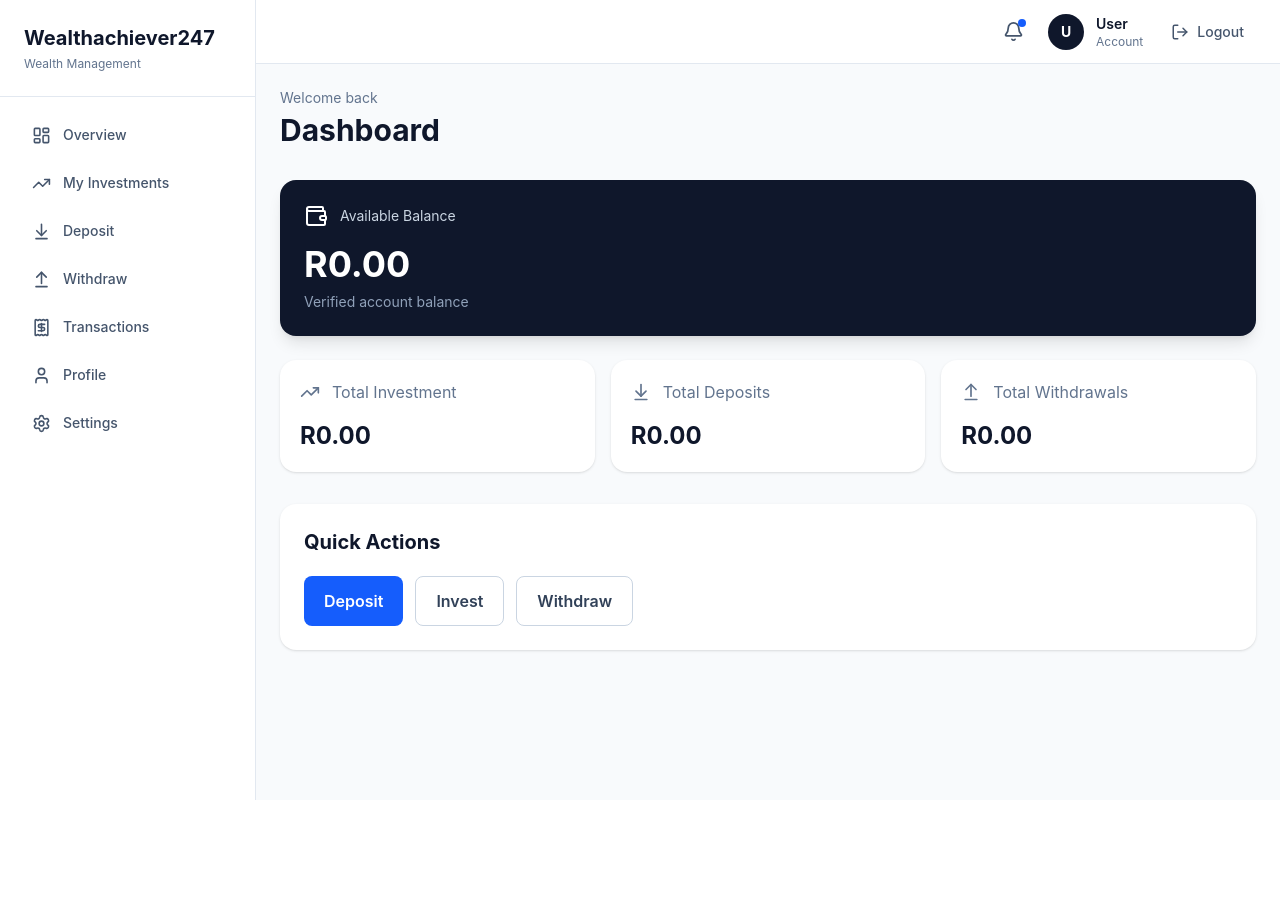
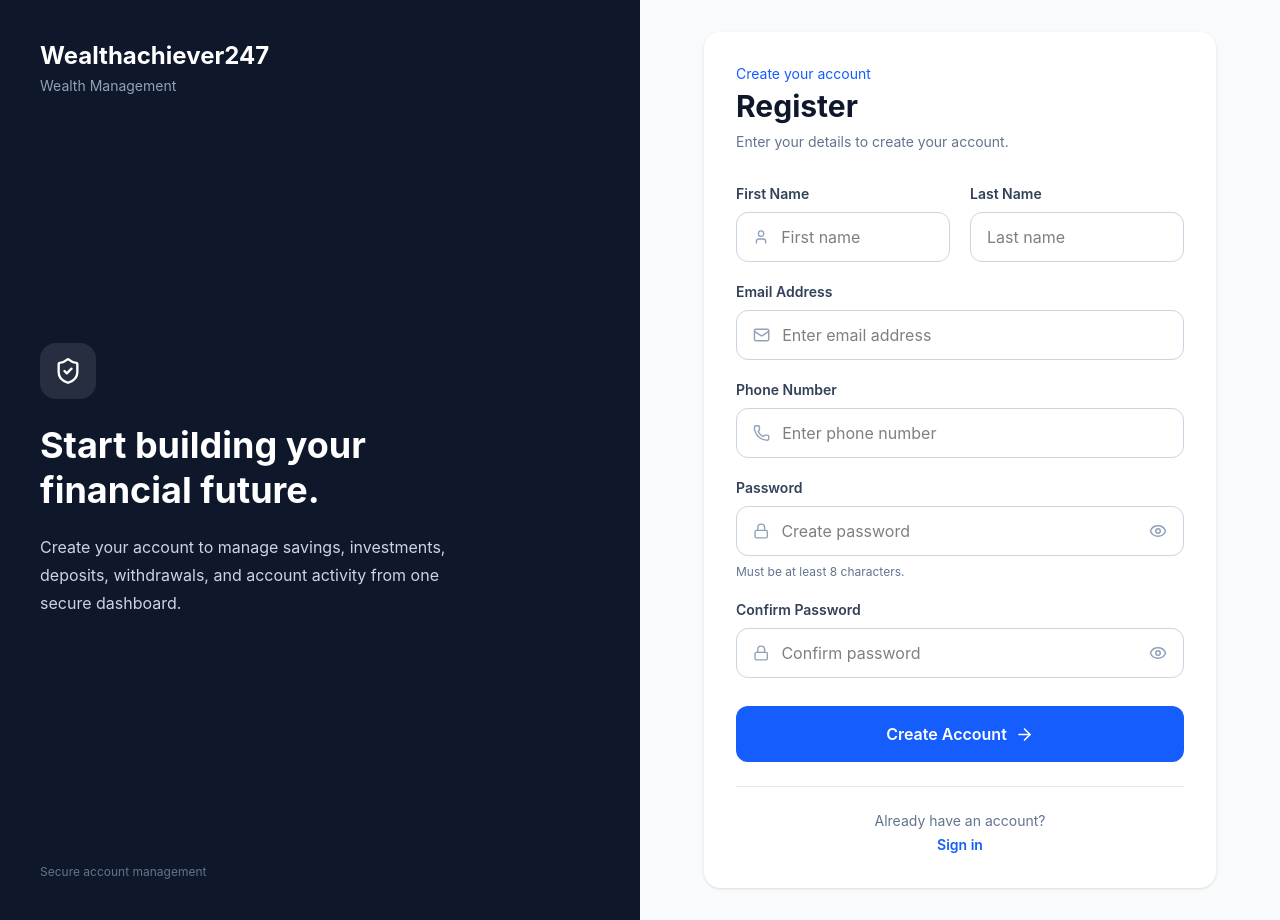
Before and after one commit to sirnewton237/Wealthachiever, a React (Vite) app: page / in a window 1280 px wide. Before the commit the page ends 800 px from the top, so only its background shows below. Built offline with nearby package versions, Linux system fonts and the light colour scheme.

Commit message:
modified:   src/App.jsx

```diff
--- a/src/App.jsx
+++ b/src/App.jsx
@@ -20,21 +20,15 @@ function App() {
   return (
     <BrowserRouter>
       <Routes>
+        {/* First page when the app opens */}
+        <Route path="/" element={<Register />} />
+
         {/* Auth Routes */}
         <Route path="/login" element={<Login />} />
         <Route path="/register" element={<Register />} />
         <Route path="/forgot-password" element={<ForgotPassword />} />
 
         {/* Dashboard Routes */}
-        <Route
-          path="/"
-          element={
-            <DashboardLayout>
-              <Overview />
-            </DashboardLayout>
-          }
-        />
-
         <Route
           path="/dashboard"
           element={
```
